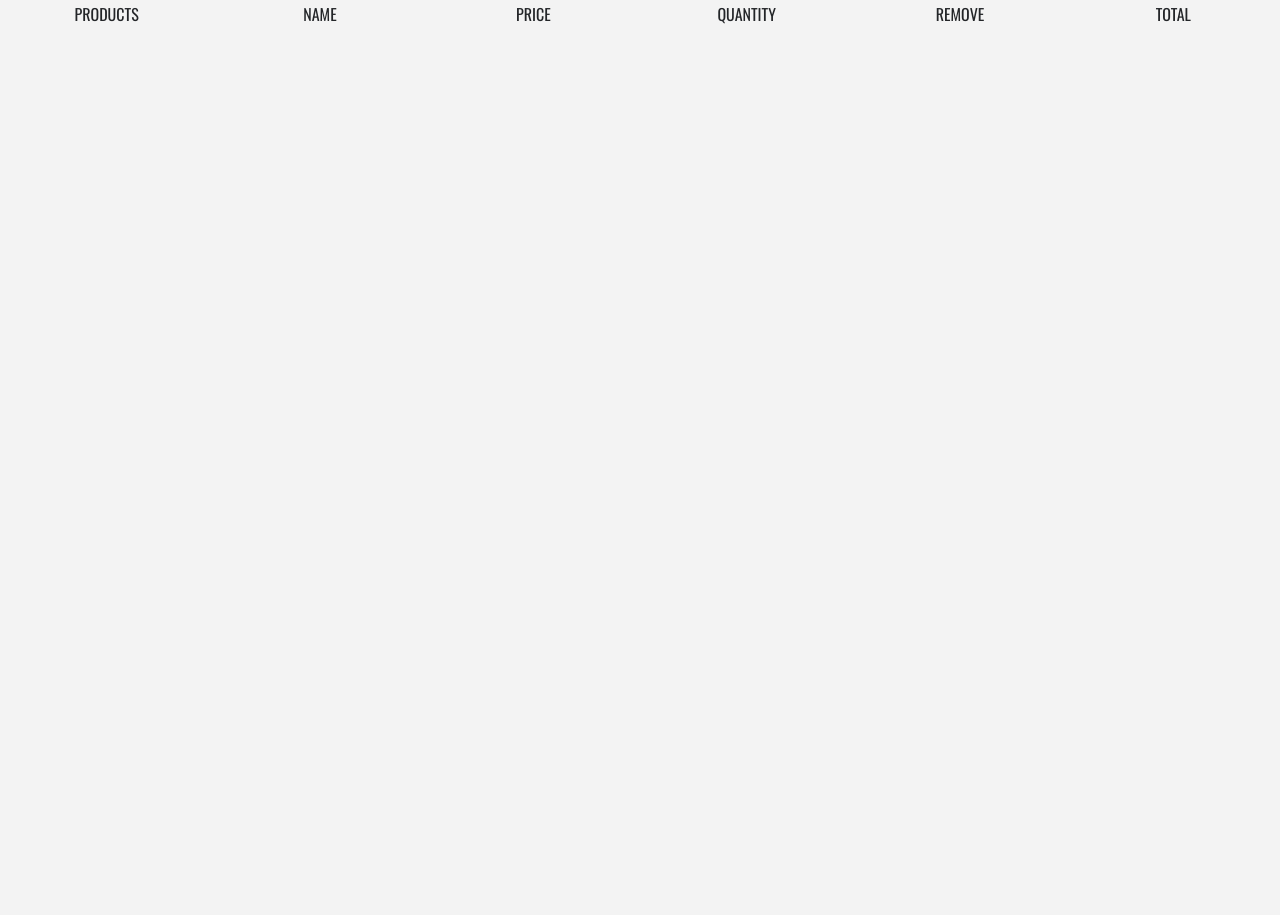
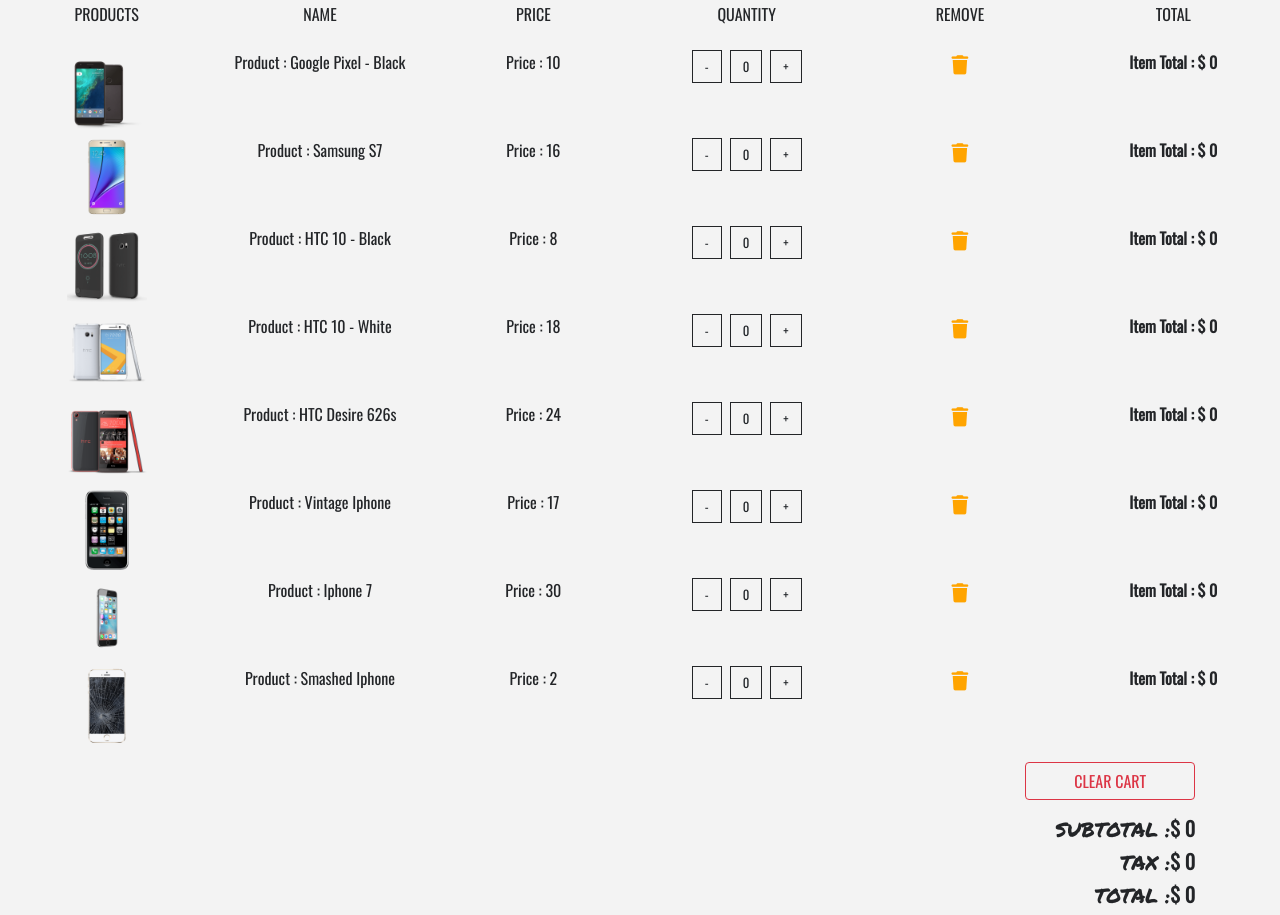
Before and after one commit to imon3/e-commerce-site, a React (Create React App) app in the folder commerce/: page /cart in a window 1280 px wide. Shown: the part 120-1035 px from the top of the page. Before the commit the page ends 800 px from the top, so only its background shows below. Built offline with nearby package versions, Linux system fonts and the light colour scheme.

Commit message:
created CartColumns, CartItem, CartList, CartTotals, and EmptyCart components

```diff
--- a/commerce/src/App.css
+++ b/commerce/src/App.css
@@ -25,3 +25,23 @@
 .text-bright {
     color: var(--lightBlue);
 }
+
+.btn-black {
+    background: transparent;
+    text-transform: capitalize;
+    font-size: .8rem !important;
+    color: var(--mainDark);
+    border-radius: 0 !important;
+    border: .1rem solid var(--mainDark) !important;
+}
+
+.btn-black:hover {
+    background: var(--mainDark) !important;
+    color: var(--mainWhite) !important;
+}
+
+.cart-icon {
+    cursor: pointer;
+    font-size: 1.2rem;
+    color: var(--mainYellow);
+}
--- a/commerce/src/components/cart/Cart.js
+++ b/commerce/src/components/cart/Cart.js
@@ -1,13 +1,32 @@
 import React from "react";
+import { ProductConsumer } from "../../context";
 import Title from "../title/Title";
 import CartColumns from "./CartColumns";
+import EmptyCart from "./EmptyCart";
+import CartList from "./CartList";
+import CartTotals from "./CartTotals";
 
 class Cart extends React.Component {
   render() {
     return (
       <section>
-        <Title name="your" title="cart" />
-        <CartColumns />
+        <ProductConsumer>
+          {value => {
+            const { cart } = value;
+            if (cart.length > 0) {
+              return (
+                <>
+                  <Title name="your" title="cart" />
+                  <CartColumns />
+                  <CartList value={value} />
+                  <CartTotals value={value} />
+                </>
+              );
+            } else {
+              return <EmptyCart />;
+            }
+          }}
+        </ProductConsumer>
       </section>
     );
   }
--- a/commerce/src/components/cart/CartColumns.js
+++ b/commerce/src/components/cart/CartColumns.js
@@ -2,7 +2,7 @@
 
 const CartColumns = () => {
   return (
-    <div className="container-fluid text-center d-lg-block">
+    <div className="container-fluid text-center d-none d-lg-block">
       <div className="row">
         <div className="col-10 mx-auto col-lg-2">
           <p className="text-uppercase">products</p>
--- /dev/null
+++ b/commerce/src/components/cart/CartItem.js
@@ -0,0 +1,49 @@
+import React from "react";
+
+const CartItem = props => {
+  const { item, value } = props;
+  const { id, title, img, price, total, count } = item;
+  const { increment, decrement, removeItem } = value;
+
+  return (
+    <div className="row my-2 text-capitalize text-center">
+      <div className="col-10 mx-auto col-lg-2">
+        <img
+          src={img}
+          style={{ width: "5rem", height: "5rem" }}
+          className="img-fluid"
+          alt="product"
+        />
+      </div>
+      <div className="col-10 mx-auto col-lg-2">
+        <span>product : </span> {title}
+      </div>
+      <div className="col-10 mx-auto col-lg-2">
+        <span>price : </span> {price}
+      </div>
+      <div className="col-10 mx-auto col-lg-2 my-2 my-lg-0">
+        <div className="d-flex justify-content-center">
+          <div>
+            <span className="btn btn-black mx-1" onClick={() => decrement(id)}>
+              -
+            </span>
+            <span className="btn btn-black mx-1">{count}</span>
+            <span className="btn btn-black mx-1" onClick={() => increment(id)}>
+              +
+            </span>
+          </div>
+        </div>
+      </div>
+      <div className="col-10 mx-auto col-lg-2">
+        <div className="cart-icon" onClick={() => removeItem(id)}>
+          <i className="fas fa-trash" />
+        </div>
+      </div>
+      <div className="col-10 mx-auto col-lg-2">
+        <strong>item total : $ {total}</strong>
+      </div>
+    </div>
+  );
+};
+
+export default CartItem;
--- /dev/null
+++ b/commerce/src/components/cart/CartList.js
@@ -0,0 +1,17 @@
+import React from "react";
+import CartItem from "./CartItem";
+
+const CartList = props => {
+  const { value } = props;
+  const { cart } = value;
+
+  return (
+    <div className="container-fluid">
+      {cart.map(item => {
+        return <CartItem key={item.id} item={item} value={value} />;
+      })}
+    </div>
+  );
+};
+
+export default CartList;
--- /dev/null
+++ b/commerce/src/components/cart/CartTotals.js
@@ -0,0 +1,39 @@
+import React from "react";
+import { Link } from "react-router-dom";
+
+const CartTotals = props => {
+  const { cartSubTotal, cartTax, cartTotal, clearCart } = props.value;
+  return (
+    <>
+      <div className="container">
+        <div className="row">
+          <div className="col-10 mt-2 ml-sm-5 ml-md-auto col-sm-8 text-capitalize text-right">
+            <Link to="/">
+              <button
+                className="btn btn-outline-danger text-uppercase mb-3 px-5"
+                type="button"
+                onClick={() => clearCart()}
+              >
+                clear cart
+              </button>
+            </Link>
+            <h5>
+              <span className="text-title">subtotal :</span>
+              <strong>$ {cartSubTotal}</strong>
+            </h5>
+            <h5>
+              <span className="text-title">tax :</span>
+              <strong>$ {cartTax}</strong>
+            </h5>
+            <h5>
+              <span className="text-title">total :</span>
+              <strong>$ {cartTotal}</strong>
+            </h5>
+          </div>
+        </div>
+      </div>
+    </>
+  );
+};
+
+export default CartTotals;
--- /dev/null
+++ b/commerce/src/components/cart/EmptyCart.js
@@ -0,0 +1,15 @@
+import React from "react";
+
+const EmptyCart = () => {
+  return (
+    <div className="container mt-5">
+      <div className="row">
+        <div className="col-10 mx-auto text-center text-title">
+          <h1>your cart is currently empty.</h1>
+        </div>
+      </div>
+    </div>
+  );
+};
+
+export default EmptyCart;
--- a/commerce/src/context.js
+++ b/commerce/src/context.js
@@ -12,7 +12,7 @@
     this.state = {
       products: [],
       detailProduct: [],
-      cart: [],
+      cart: storeProducts,
       modalOpen: false,
       modalProduct: [],
       cartSubTotal: 0,
```
Lines whose indentation alone changed are shown as unchanged.
